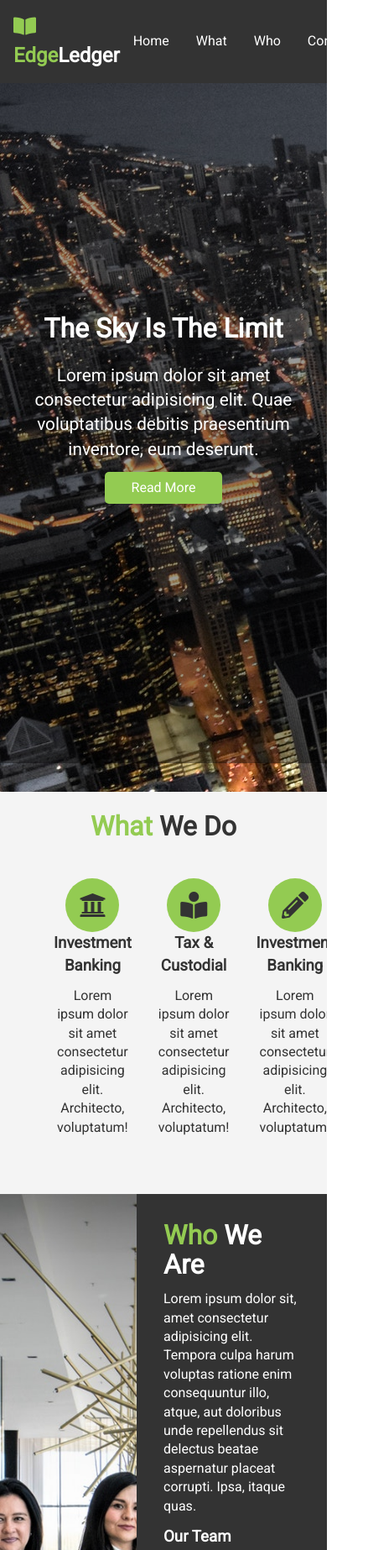
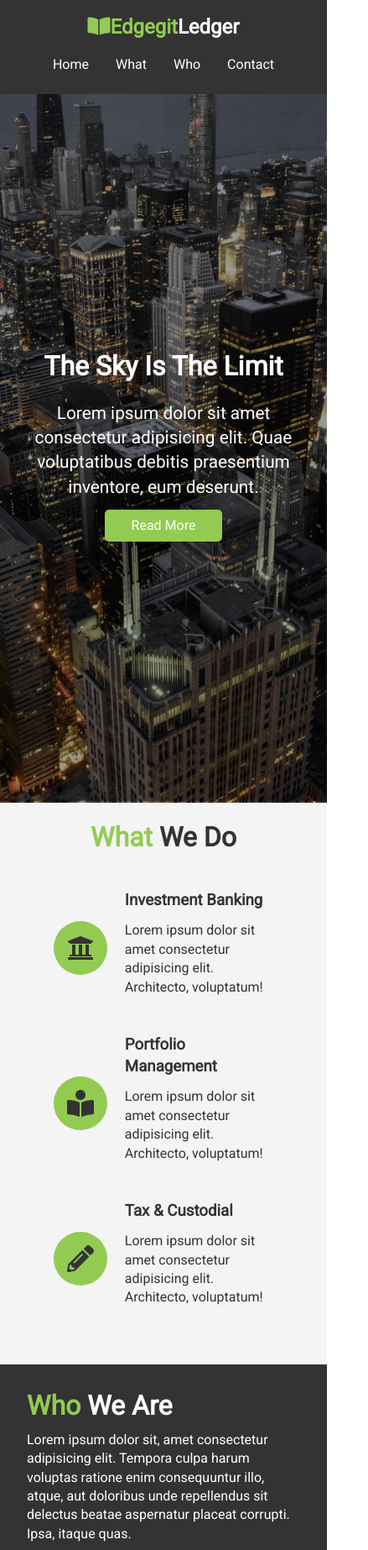
Before and after one commit to tbrlee/EdgerBusiness, a plain HTML site: page index.html in a window 390 px wide. Shown: the top 1846 px of the page at 84% size, 439 px wide, since content can reach past the window. Drawn offline with nearby package versions, Linux system fonts and the light colour scheme; some packages are replaced by stand-ins of ours.

Commit message:
Tablet and mobile responsivness added

```diff
--- a/css/mobile.css
+++ b/css/mobile.css
@@ -0,0 +1,78 @@
+#what .items {
+    display: block;
+    padding: 1rem;
+  }
+
+  /* Align icon to left */
+  #what .items .item {
+    display: flex;
+    text-align: left;
+  }
+
+  /* Position icon */
+  #what .items .item i {
+    margin-right: 1.3rem;
+    align-self: center;
+    margin-bottom: 0;
+  }
+
+  /* Smartphones */
+  @media(max-width: 500px) {
+    #navbar {
+      flex-direction: column;
+      align-items: center;
+    }
+
+    #navbar .logo {
+      margin-bottom: 0.5rem;
+      text-align: center;
+    }
+
+    #navbar ul {
+      padding: 0.5rem;
+    }
+
+    #showcase .showcase-content {
+      top: 110px;
+    }
+
+    #who {
+      display: block;
+    }
+
+    #who .who-img {
+      display: none;
+    }
+
+    #clients .items img {
+      width: 80%;
+    }
+
+    #clients .items div:last-child {
+      display: none;
+    }
+
+    #contact {
+      flex-direction: column;
+    }
+
+    #contact .map {
+      height: 200px;
+      border-top: 4px solid #333;
+    }
+  }
+
+  @media(max-height: 568px) {
+    #showcase .showcase-content {
+      margin-top: -2rem;
+      top: 140px;
+    }
+
+    .l-heading {
+      font-size: 3rem;
+    }
+
+    .lead {
+      font-size: 1rem;
+    }
+  }
--- a/css/style.css
+++ b/css/style.css
@@ -131,15 +131,11 @@ p {
 #navbar ul li a:hover {
     background: #93cb52;
     border-radius: 5px;
-    -webkit-border-radius: 5px;
-    -moz-border-radius: 5px;
-    -ms-border-radius: 5px;
-    -o-border-radius: 5px;
 }
 
 /* Showcase */
 #showcase {
-    background: #333 url('../img/showcase.jpg') no-repeat ;
+    background: #333 url('../img/showcase.jpg') no-repeat center center/cover;
     height: 100vh;
     color: #fff;
 }
@@ -177,10 +173,7 @@ p {
     background: #93cb52;
     padding: 1rem;
     border-radius: 50%;
-    -webkit-border-radius: 50%;
-    -moz-border-radius: 50%;
-    -ms-border-radius: 50%;
-    -o-border-radius: 50%;
+    margin-bottom: 1rem;
 }
 
 /* Who we are */
--- a/css/widescreen.css
+++ b/css/widescreen.css
@@ -0,0 +1,13 @@
+/* Align icon to left */
+#what .items .item {
+    display: flex;
+    flex-direction: row;
+    text-align: left;
+  }
+
+  /* Position icon */
+  #what .items .item i {
+      margin-right: 1.3rem;
+      align-self: center;
+      margin-bottom: 0;
+  }
--- a/index.html
+++ b/index.html
@@ -5,16 +5,16 @@
     <meta name="viewport" content="width=device-width, initial-scale=1.0">
     <meta http-equiv="X-UA-Compatible" content="ie=edge">
     <link rel="stylesheet" href="https://use.fontawesome.com/releases/v5.6.1/css/all.css" integrity="sha384-gfdkjb5BdAXd+lj+gudLWI+BXq4IuLW5IT+brZEZsLFm++aCMlF1V92rMkPaX4PP" crossorigin="anonymous">
-    <link rel="stylesheet" media="screen and(max-width: 768px)" href="css/mobile.css">
-    <link rel="stylesheet" media="screen and(max-width: 1100px)" href="css/widescreen.css">
     <link rel="stylesheet" href="css/style.css">
+    <link rel="stylesheet" media="screen and (max-width: 768px)" href="css/mobile.css">
+    <link rel="stylesheet" media="screen and (min-width: 1100px)" href="css/widescreen.css">
     <title>EdgeLedger Financial | Accounting & Investment</title>
 </head>
-<body id="">
+<body id="home">
     <nav id="navbar">
         <h1 class="logo">
             <span class="text-primary">
-                <i class="fas fa-book-open"></i>Edge</span>Ledger
+                <i class="fas fa-book-open"></i>Edgegit</span>Ledger
         </h1>
         <ul>
             <li><a href="#home">Home</a></li>
@@ -37,6 +37,7 @@
   </header>
 
   <!-- What we do -->
+  <!-- Section: What We Do -->
   <section id="what" class="bg-light py-1">
     <div class="container">
       <h2 class="m-heading text-center"><span class="text-primary">What</span> We Do</h2>
@@ -51,14 +52,14 @@
         <div class="item">
             <i class="fas fa-book-reader fa-2x"></i>
             <div>
-              <h3>Tax & Custodial</h3>
+              <h3>Portfolio Management</h3>
               <p>Lorem ipsum dolor sit amet consectetur adipisicing elit. Architecto, voluptatum!</p>
             </div>
         </div>
         <div class="item">
             <i class="fas fa-pencil-alt fa-2x"></i>
             <div>
-              <h3>Investment Banking</h3>
+              <h3>Tax & Custodial</h3>
               <p>Lorem ipsum dolor sit amet consectetur adipisicing elit. Architecto, voluptatum!</p>
             </div>
         </div>
@@ -113,7 +114,7 @@
           <input type="text" name="name" id="name" placeholder="Enter Name">
         </div>
         <div class="form-group">
-          <label for="name">Email</label>
+          <label for="email">Email</label>
           <input type="text" name="email" id="email" placeholder="Enter Email">
         </div>
         <div class="form-group">
@@ -132,7 +133,7 @@
 
   <!--Footer-->
   <footer id="main-footer" class="bg-dark text-center py-1">
-    <div class="conatiner">
+    <div class="container">
         <p>Copyright &copy 2019, EdgeLedger, All Rights Reserved</p>
     </div>
   </footer>
```
Lines whose indentation alone changed are shown as unchanged.
